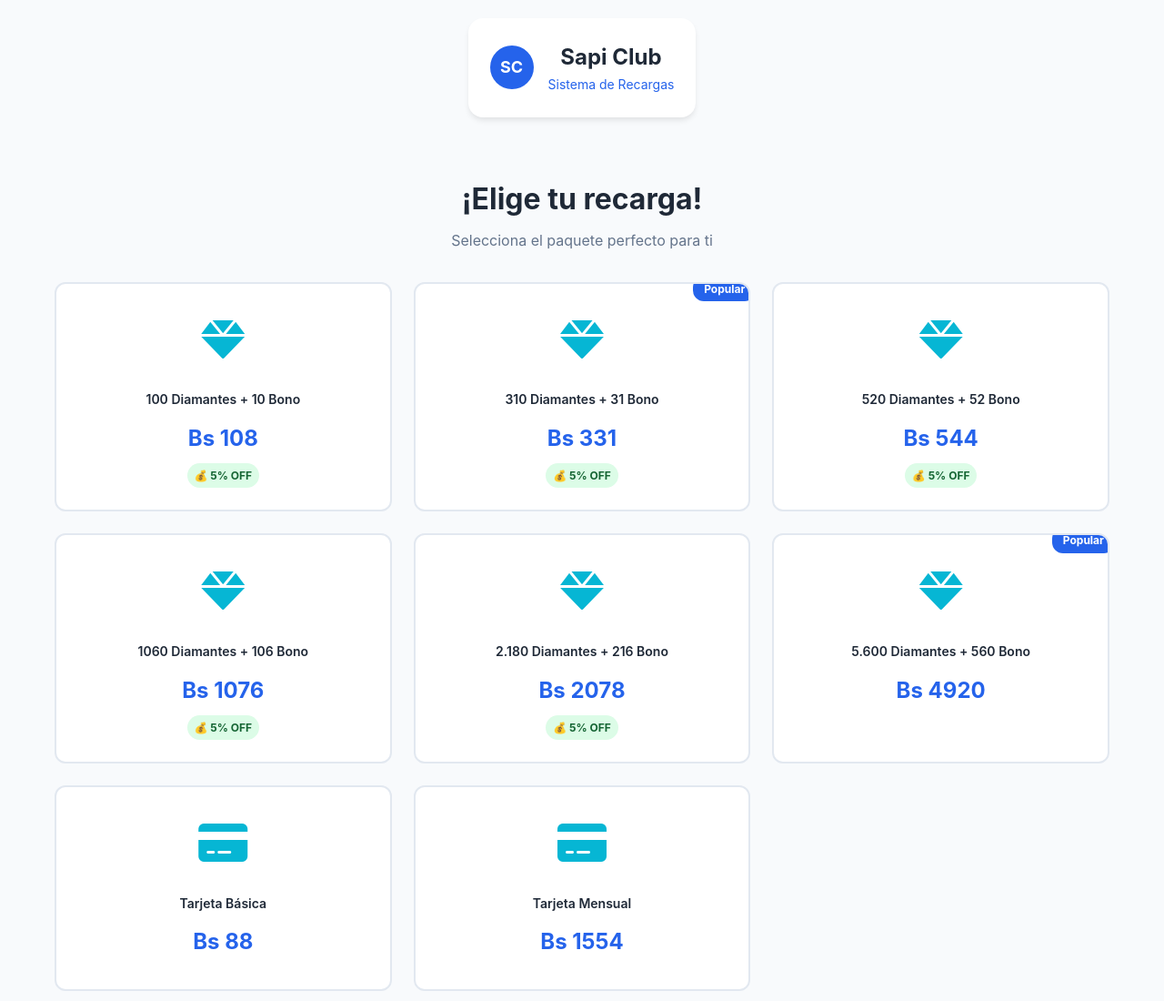
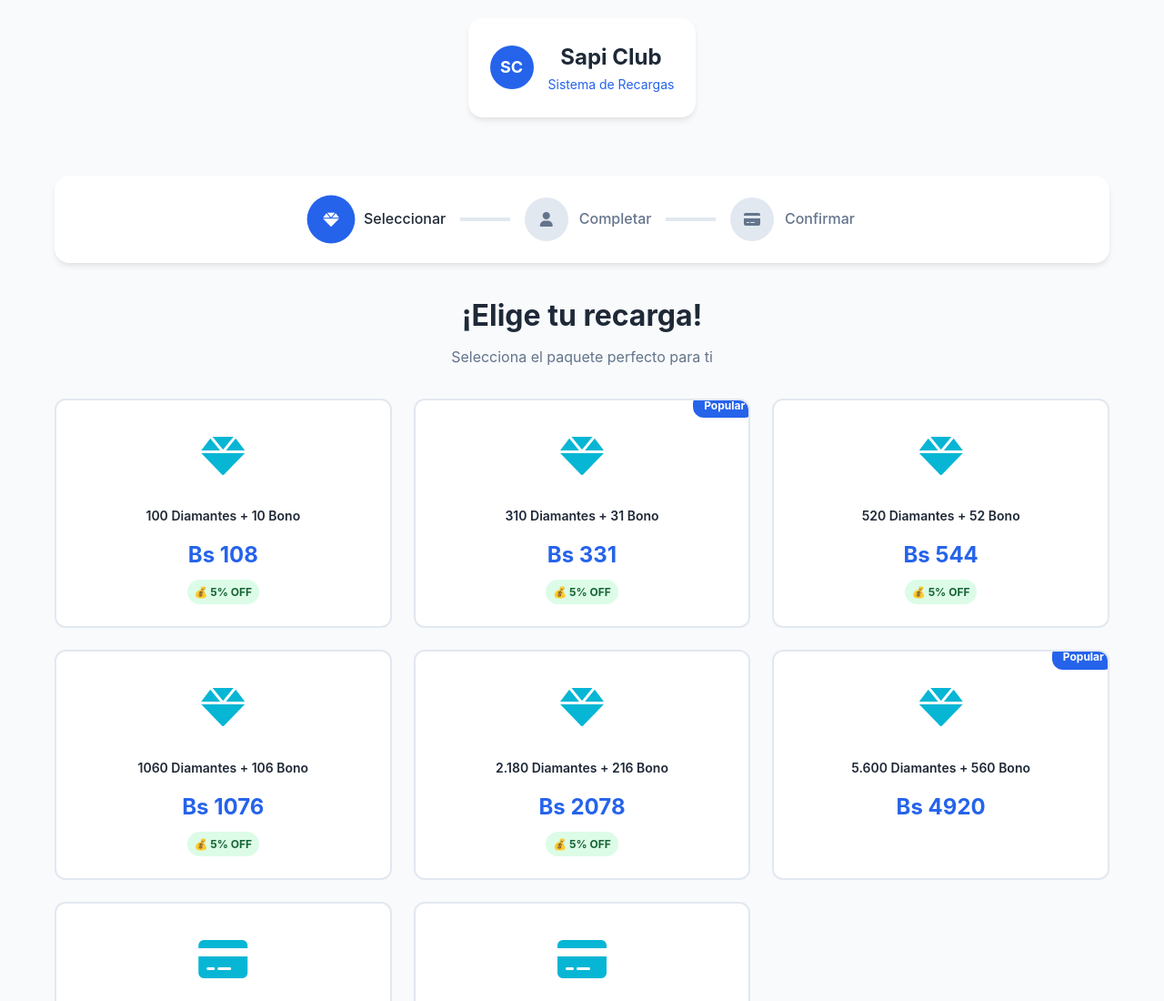
Before and after one commit to Tropirecargas/sapiclub, a plain HTML site: page index.html in a window 1280 px wide. Shown: the top 1100 px of the page at 91% size. Drawn offline with nearby package versions, Linux system fonts and the light colour scheme.

Commit message:
Update index.html

```diff
--- a/index.html
+++ b/index.html
@@ -25,7 +25,30 @@
         </div>
 
         <!-- Progress Steps -->
-
+        <div class="progress-card">
+            <div class="progress-container">
+                <div class="step active" id="step1">
+                    <div class="step-circle">
+                        <i class="fas fa-gem"></i>
+                    </div>
+                    <span>Seleccionar</span>
+                </div>
+                <div class="progress-line" id="line1"></div>
+                <div class="step" id="step2">
+                    <div class="step-circle">
+                        <i class="fas fa-user"></i>
+                    </div>
+                    <span>Completar</span>
+                </div>
+                <div class="progress-line" id="line2"></div>
+                <div class="step" id="step3">
+                    <div class="step-circle">
+                        <i class="fas fa-credit-card"></i>
+                    </div>
+                    <span>Confirmar</span>
+                </div>
+            </div>
+        </div>
 
         <!-- Step 1: Select Package -->
         <div class="step-content active" id="content1">
```
